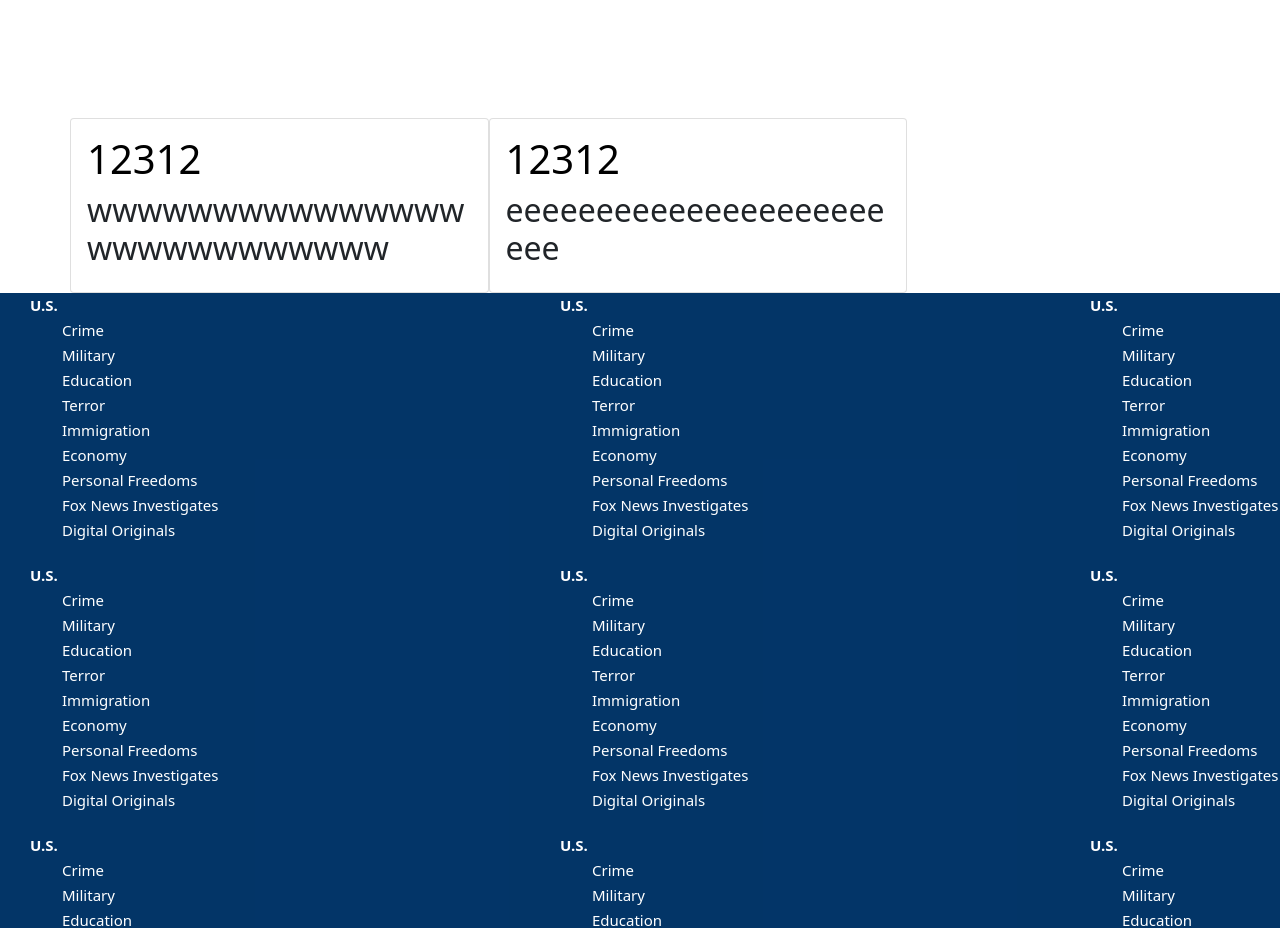
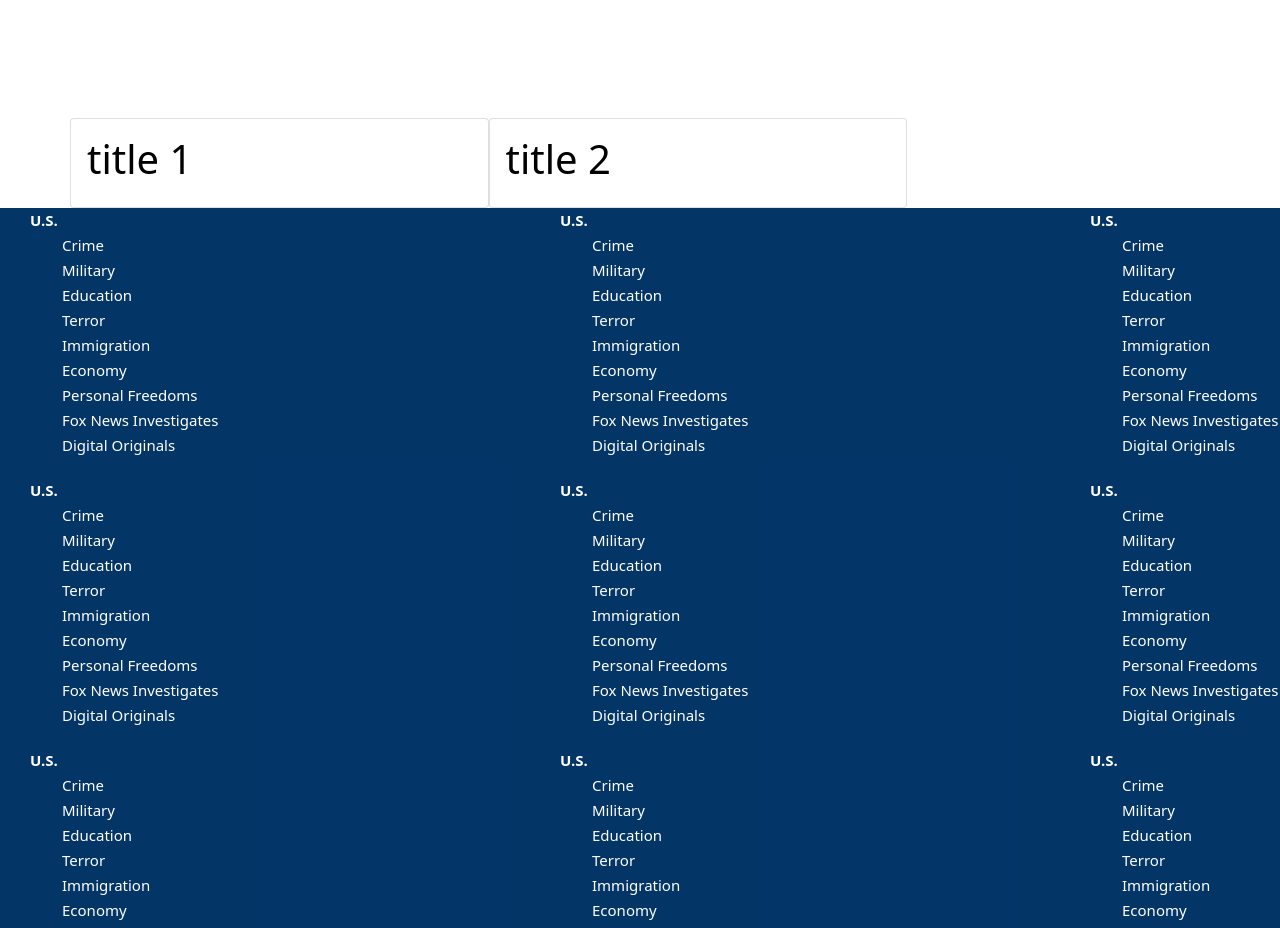
Before and after one commit to phongvan-1412/Techwiz-News, a React (Create React App) app in the folder react-frontend/: page / in a window 1280 px wide. Shown: the part 1320-2248 px from the top of the page. Built offline with nearby package versions, Linux system fonts and the light colour scheme.

Commit message:
Update body spotlight

```diff
--- a/react-frontend/src/user/layout/Body/SpotLight.js
+++ b/react-frontend/src/user/layout/Body/SpotLight.js
@@ -11,8 +11,7 @@ class SpotLight extends Component {
       <div className="card card-body mb3 col-md-6">
         <h1><Link  to="/bodySpotLight" style={{
               cursor: "pointer",
-              color: "black",}} >12312</Link ></h1>
-        <h2>{blog_content}</h2>
+              color: "black",}} >{blog_title}</Link ></h1>
       </div>
       //   <Consumer>
       //     {(value) => {
--- a/react-frontend/src/user/layout/Body/SpotLights.js
+++ b/react-frontend/src/user/layout/Body/SpotLights.js
@@ -8,10 +8,12 @@ class SpotLights extends Component {
       <Consumer>
         {(value) => {
           const { spotlights } = value;
-          spotlights.length = 2;
+          const q = [];
+          const ourSpotlights = q.concat(spotlights);
+          ourSpotlights.length = 2;
           return (
             <div className="row col-9">
-              {spotlights.map((spotlight) => (
+              {ourSpotlights.map((spotlight) => (
                 <SpotLight
                   key={spotlight.blog_id}
                   spotlight={spotlight}
```
